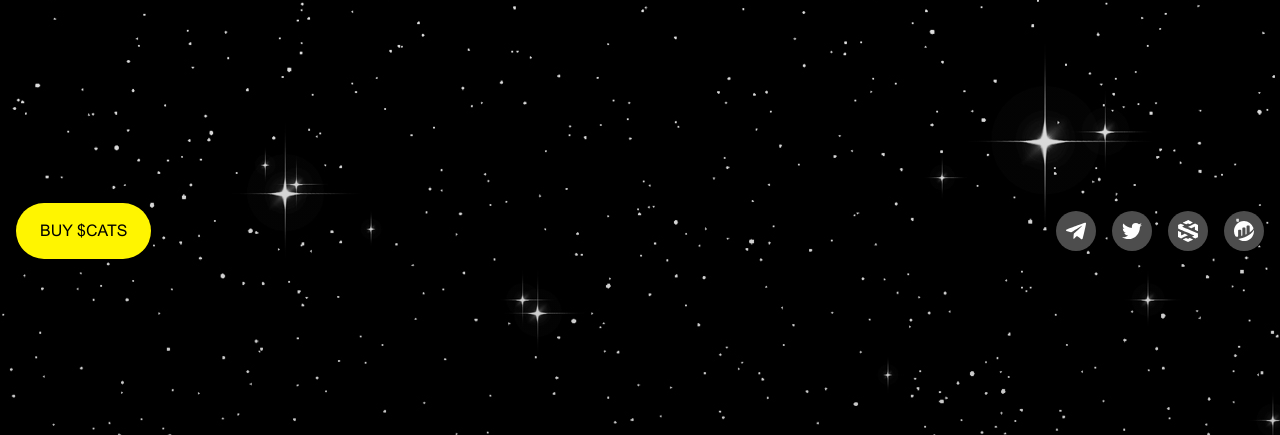
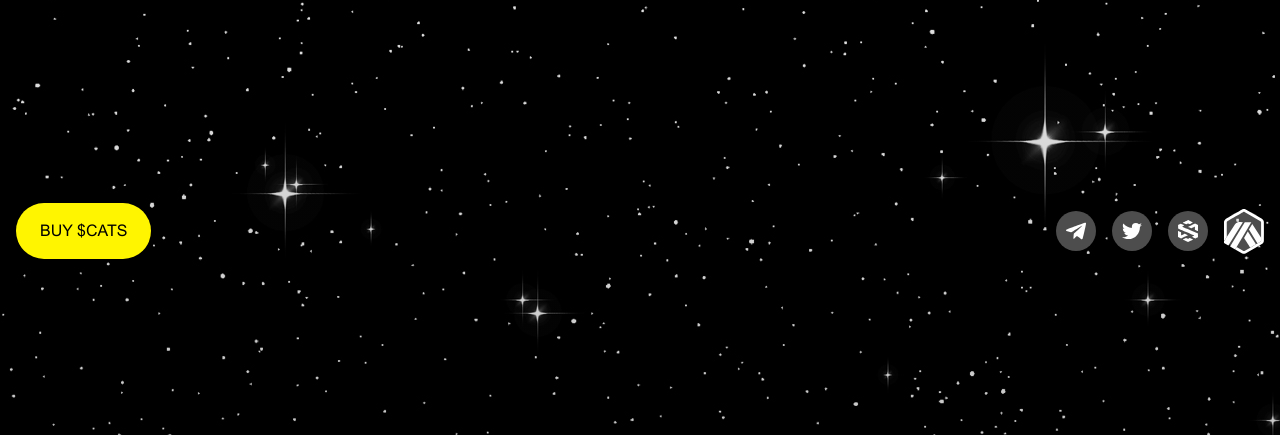
Before and after one commit to beschloo/cats-next, a Next.js app: page / in a window 1280 px wide. Shown: the part 517-952 px from the top of the page. Built offline with nearby package versions, Linux system fonts and the light colour scheme.

Commit message:
update arbi logo

```diff
--- /dev/null
+++ b/components/socials_svg/ArbiIcon.js
@@ -0,0 +1,15 @@
+import React from 'react'
+
+function ArbiIcon() {
+    return (
+        <svg width="288" height="323" viewBox="0 0 288 323" fill="none" xmlns="http://www.w3.org/2000/svg">
+            <path d="M144.392 207.921L188.841 277.684L229.901 253.888L171.526 161.879L144.392 207.921Z" fill="white" />
+            <path d="M267.292 225.903L267.262 206.839L203.477 107.491L179.812 147.645L241.388 247.231L263.652 234.33C265.836 232.557 267.157 229.954 267.296 227.145L267.292 225.903Z" fill="white" />
+            <path d="M0.00100708 243.883L31.441 261.999L136.065 94.2125L118.308 93.7435C103.179 93.5295 86.882 97.4625 79.401 109.674L19.988 201.76L0 232.472V243.883H0.00100708Z" fill="white" />
+            <path d="M196.45 94.2125L149.653 94.3825L43.7749 269.1L80.7819 290.408L90.8459 273.339L196.45 94.2125Z" fill="white" />
+            <path d="M287.013 93.9715C286.622 84.1845 281.323 75.2245 273.022 70.0085L156.68 3.1035C148.469 -1.0315 138.211 -1.0365 129.987 3.1005C129.015 3.5905 16.846 68.6445 16.846 68.6445C15.294 69.3885 13.799 70.2755 12.392 71.2815C4.98197 76.5925 0.464977 84.8445 0.000976562 93.9115V232.472L19.989 201.762L19.814 94.8485C19.838 94.4575 19.887 94.0735 19.956 93.6935C20.407 91.1775 21.812 88.9335 23.927 87.4175C24.455 87.0395 138.539 21.0035 138.902 20.8215C141.584 19.4745 144.991 19.4605 147.676 20.7805L262.513 86.8365C265.23 88.5665 266.933 91.5005 267.084 94.7075V227.146C266.945 229.955 265.835 232.557 263.651 234.331L241.387 247.232L229.9 253.89L188.84 277.684L147.2 301.816C144.957 302.626 142.335 302.581 140.111 301.676L90.845 273.34L80.781 290.408L125.055 315.899C126.519 316.731 127.824 317.47 128.894 318.072C130.552 319.002 131.681 319.622 132.08 319.815C135.227 321.343 139.754 322.233 143.834 322.233C147.575 322.233 151.222 321.546 154.674 320.194L275.619 250.152C282.561 244.774 286.645 236.663 287.013 227.876V93.9715Z" fill="white" />
+        </svg>
+    );
+}
+
+export default ArbiIcon
--- a/components/socials_svg/EtherIcon.js
+++ /dev/null
@@ -1,20 +0,0 @@
-import React from 'react'
-
-function EtherIcon() {
-    return (
-        <svg
-            xmlns="http://www.w3.org/2000/svg"
-            width="20"
-            height="20"
-            fill="none"
-            viewBox="0 0 20 20"
-        >
-            <path
-                fill="#fff"
-                d="M4.133 9.598a.865.865 0 01.248-.605.842.842 0 01.598-.25l1.404.005c.224 0 .438.09.597.251.158.16.247.378.247.605v5.383c.158-.047.36-.098.583-.151a.702.702 0 00.39-.251.72.72 0 00.152-.443V7.465A.866.866 0 018.6 6.86a.843.843 0 01.597-.251h1.406c.224 0 .439.09.597.25.158.161.247.379.247.606v6.197s.352-.144.695-.291a.722.722 0 00.43-.657V5.324a.867.867 0 01.248-.605.842.842 0 01.596-.25h1.407c.224 0 .438.09.596.25.159.16.248.378.248.605v6.084c1.219-.896 2.455-1.974 3.435-3.27a1.447 1.447 0 00.216-1.342 10.054 10.054 0 00-3.564-4.883A9.832 9.832 0 0010.068.001C4.555-.074 0 4.489 0 10.08c-.005 1.769.45 3.508 1.32 5.042.12.21.296.38.509.492.212.111.451.16.69.137.266-.023.597-.057.99-.104a.7.7 0 00.445-.233c.115-.13.179-.3.179-.474V9.598M4.242 18.047a9.685 9.685 0 0010.338.842c1.632-.855 3.002-2.158 3.958-3.763a10.43 10.43 0 001.436-6.035c-3.625 5.563-10.318 8.164-15.732 8.956"
-            ></path>
-        </svg>
-    );
-}
-
-export default EtherIcon
--- a/components/socials_svg/SocialLinks.js
+++ b/components/socials_svg/SocialLinks.js
@@ -1,6 +1,6 @@
 import React from 'react'
 import DextoolsIcon from './DextoolsIcon'
-import EtherIcon from './EtherIcon'
+import ArbiIcon from './ArbiIcon'
 import TelegramIcon from './TelegramIcon'
 import TwitterIcon from './TwitterIcon'
 
@@ -17,7 +17,7 @@ function SocialLinks() {
                 <DextoolsIcon />
             </a>
             <a href="" className='bg-white bg-opacity-30 hover:bg-cats-yellow-dark hover:bg-opacity-70 transition-all duration-150 ease-in-out rounded-full h-10 w-10 flex items-center justify-center'>
-                <EtherIcon />
+                <ArbiIcon />
             </a>
         </div>
     )
```
